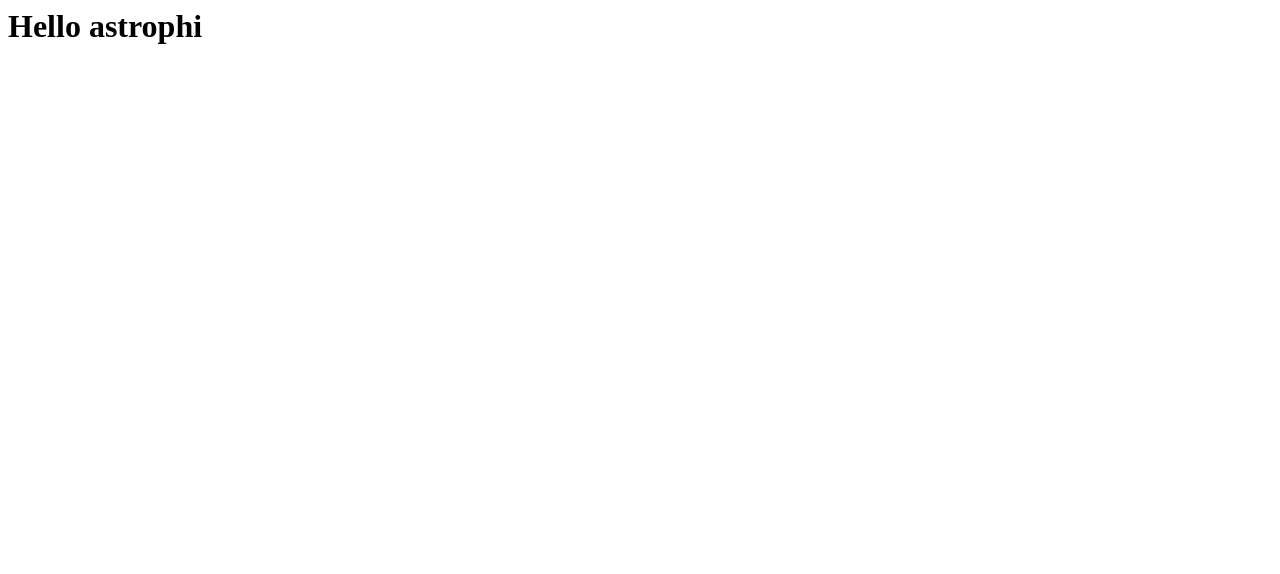
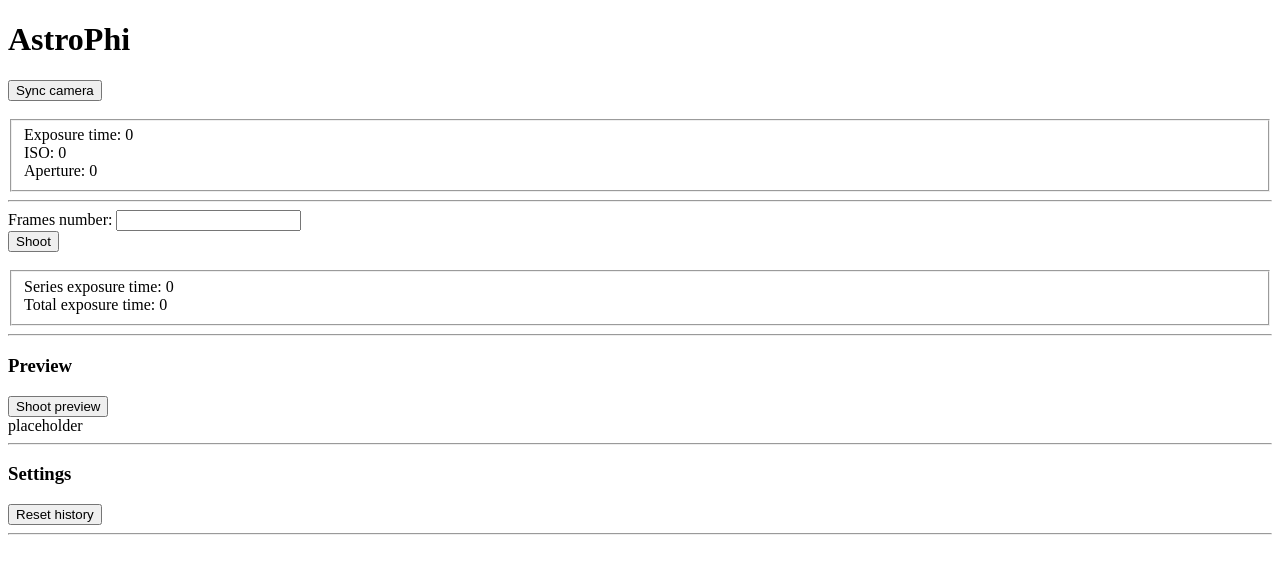
Before and after one commit to paunstefan/astrophi, a plain HTML site: page static/index.html in a window 1280 px wide. Drawn offline with Linux system fonts and the light colour scheme.

Commit message:
Frontend basics

```diff
--- a/static/index.html
+++ b/static/index.html
@@ -1 +1,67 @@
-<h1>Hello astrophi</h1>
+<!DOCTYPE html>
+<html>
+
+<head>
+    <meta content="text/html;charset=utf-8" http-equiv="Content-Type">
+    <meta content="utf-8" http-equiv="encoding">
+    <title>AstroPhi</title>
+    <!-- <link rel="stylesheet" href="https://unpkg.com/98.css"> -->
+</head>
+
+<body>
+    <meta name="viewport" content="width=device-width, initial-scale=1.0">
+
+    <header>
+        <h1>AstroPhi</h1>
+    </header>
+    <button onclick="syncCamera()">Sync camera</button>
+    <br><br>
+    <fieldset>
+        <p style="display: inline">Exposure time: </p>
+        <div style="display: inline" id="exposure">0</div>
+        <br>
+        <p style="display: inline">ISO: </p>
+        <div style="display: inline" id="iso">0</div>
+        <br>
+        <p style="display: inline">Aperture: </p>
+        <div style="display: inline" id="iso">0</div>
+    </fieldset>
+    <hr>
+    <label for="frames_count">Frames number:</label>
+    <input type="number" id="frames_count" min="1">
+    <br>
+    <button onclick="shootFrames()">Shoot</button>
+    <br><br>
+    <fieldset>
+        <p style="display: inline">Series exposure time: </p>
+        <div style="display: inline" id="exposure_series">0</div>
+        <br>
+        <p style="display: inline">Total exposure time: </p>
+        <div style="display: inline" id="exposure_total">0</div>
+    </fieldset>
+    <hr>
+    <h3>Preview</h3>
+    <button onclick="preview()">Shoot preview</button>
+    <div>placeholder</div>
+    <hr>
+    <h3>Settings</h3>
+    <button onclick="reset()">Reset history</button>
+
+    <hr>
+    <footer></footer>
+</body>
+
+<script>
+    function syncCamera() {
+        console.log("Sync camera");
+    }
+    function syncCamera() {
+        console.log("Shoot frames");
+    }
+    function reset() {
+        console.log("reset");
+    }
+
+</script>
+
+</html>
```
Also changed, not shown: static/script.js (deleted), 2 other files.
